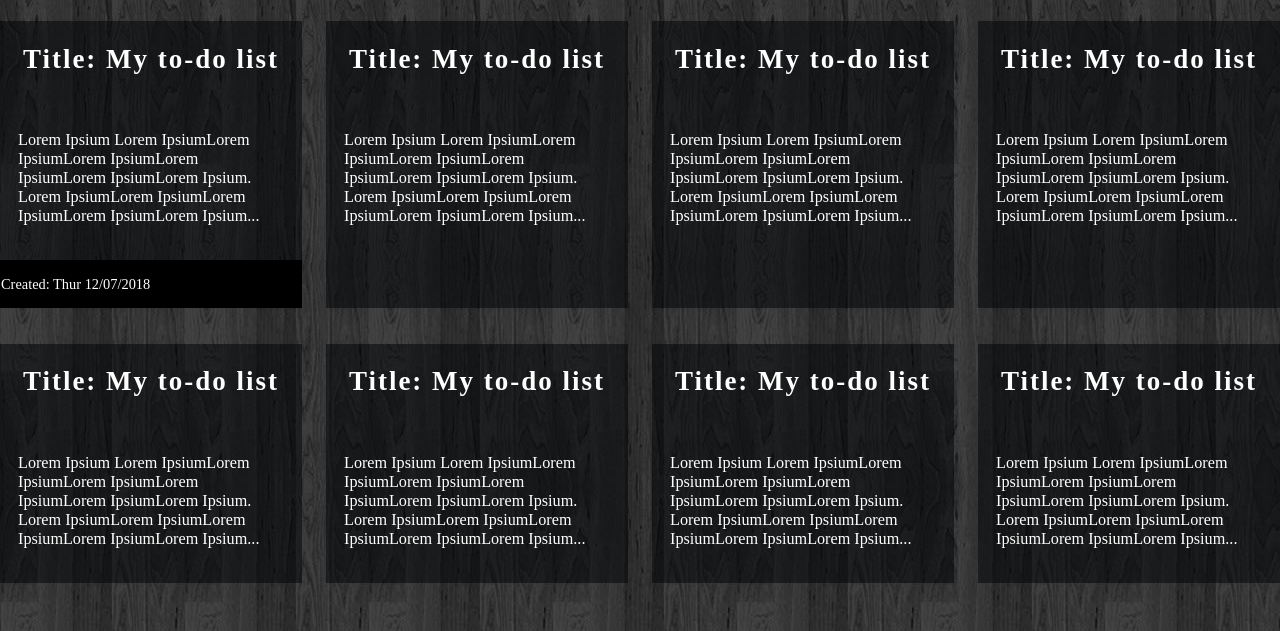
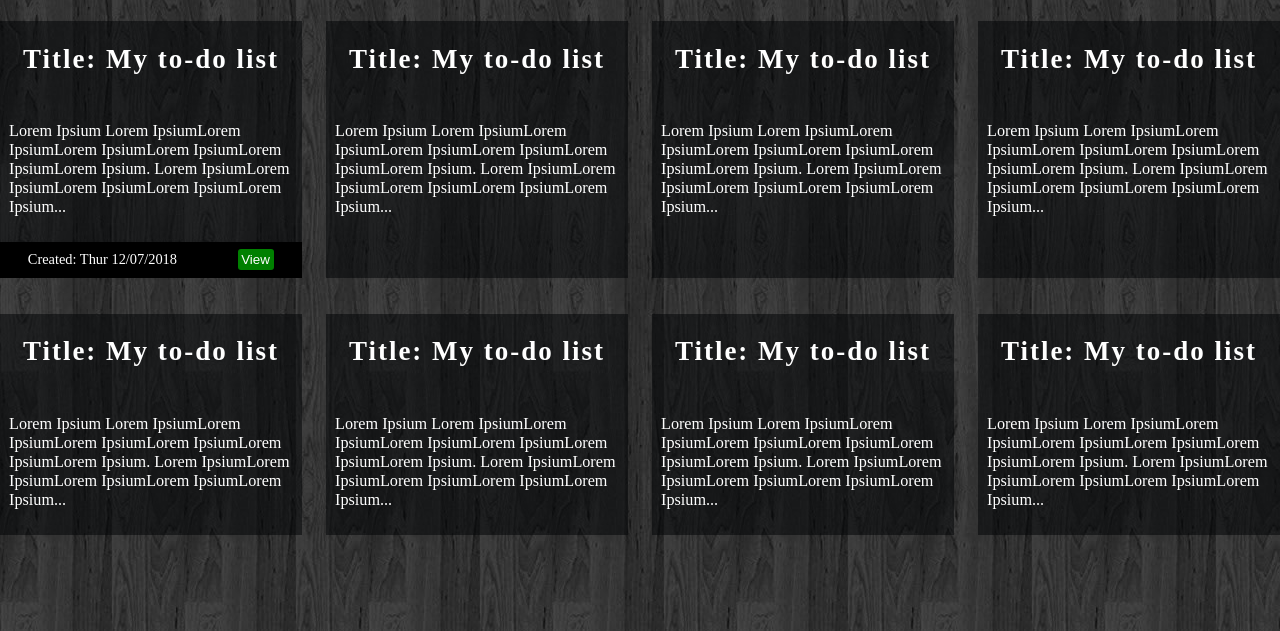
Before and after one commit to marcdomain/MyDiary, a plain HTML site: page UI/view-all-entries.html in a window 1280 px wide. Shown: the part 169-800 px from the top of the page. Drawn offline with Linux system fonts and the light colour scheme.

Commit message:
add view entry button

```diff
--- a/UI/css/style.css
+++ b/UI/css/style.css
@@ -138,7 +138,7 @@ form input[type="submit"]{
     border-radius: 5px;
     cursor: pointer;
 }
-form input[type="submit"]:hover{
+form input[type="submit"]:hover, .entry-time input:hover {
     color: #fff;
     font-weight: bold;
 }
@@ -167,19 +167,29 @@ form input[type="submit"]:hover{
 	margin-bottom: 2em;
 }
 .brief-content {
-	padding: 1em;
+	padding: .5em;
 }
 .brief-content p {
     font-size: 90%;
     color: #fff;
     text-align: left;
 }
-.entry-time{
+.entry-time {
     background: #000;
     color: #fff;
     font-size: 80%;
-    text-align: left;
-    padding: 1px
+    padding: .5em;
+}
+.entry-time span#time {
+    margin-right: 4em;
+}
+.entry-time input {
+    border-radius: 3px;
+    border: none;
+    background: green;
+    color: #fff;
+    padding: 3px;
+    cursor: pointer;
 }
 @media screen and (min-width: 40em) {
     .all-entries {
--- a/UI/view-all-entries.html
+++ b/UI/view-all-entries.html
@@ -40,7 +40,8 @@
                         </p>
                     </div>
                     <div class="entry-time">
-                        <p>Created: Thur 12/07/2018</p>
+                        <span id="time">Created: Thur 12/07/2018</span>
+                        <input id="view" value="View" style="width: 30px;">
                     </div>
                 </article>
                 <article class="card">
```
